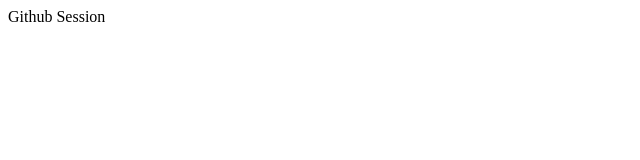
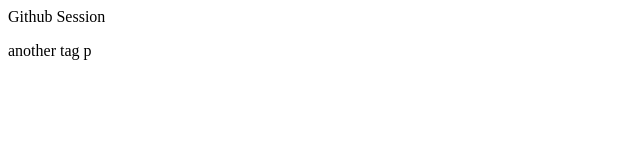
Before and after one commit to JosephMasu/git, a plain HTML site: page index.html in a window 1280 px wide. Shown: the full height of the page, 0-640 px from the left. Drawn offline with Linux system fonts and the light colour scheme.

Commit message:
new p tag on master branch

```diff
--- a/index.html
+++ b/index.html
@@ -1 +1,2 @@
 <div>Github Session</div>
+<p>another tag p</p>
```
